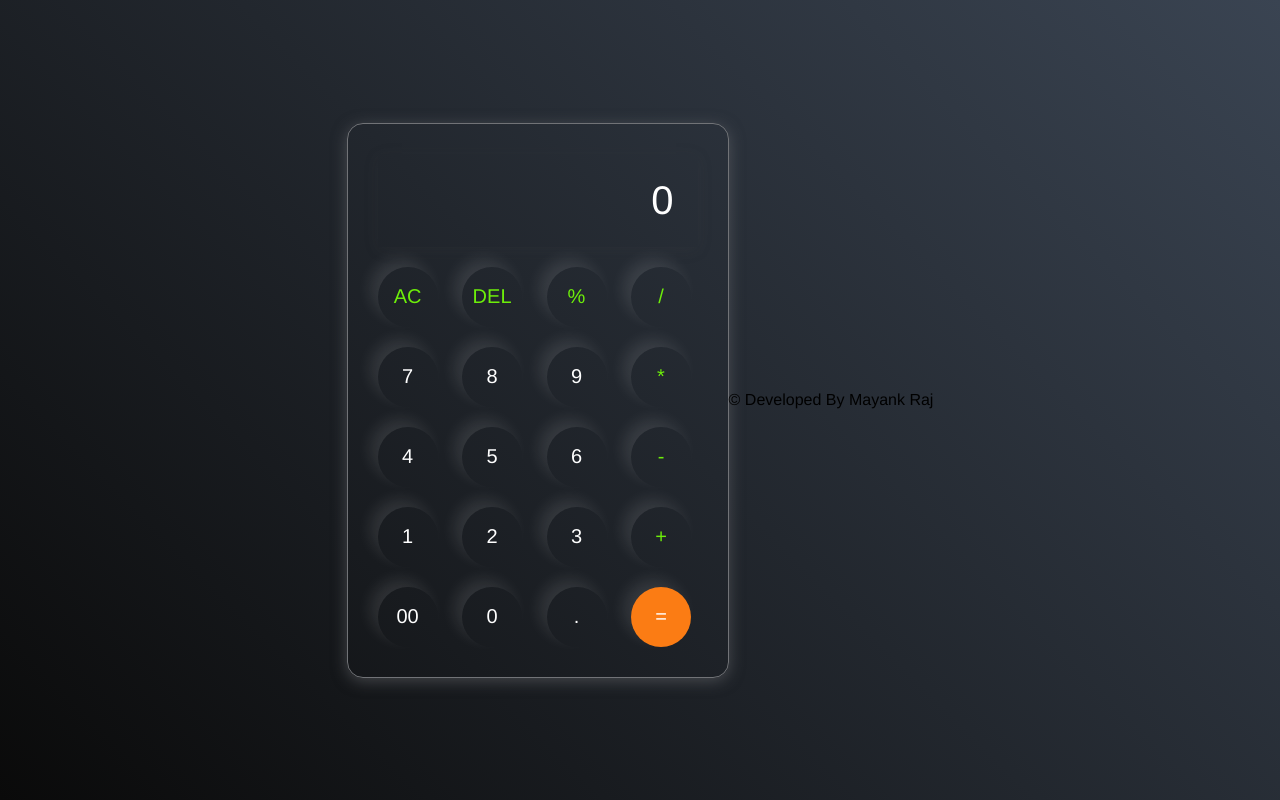
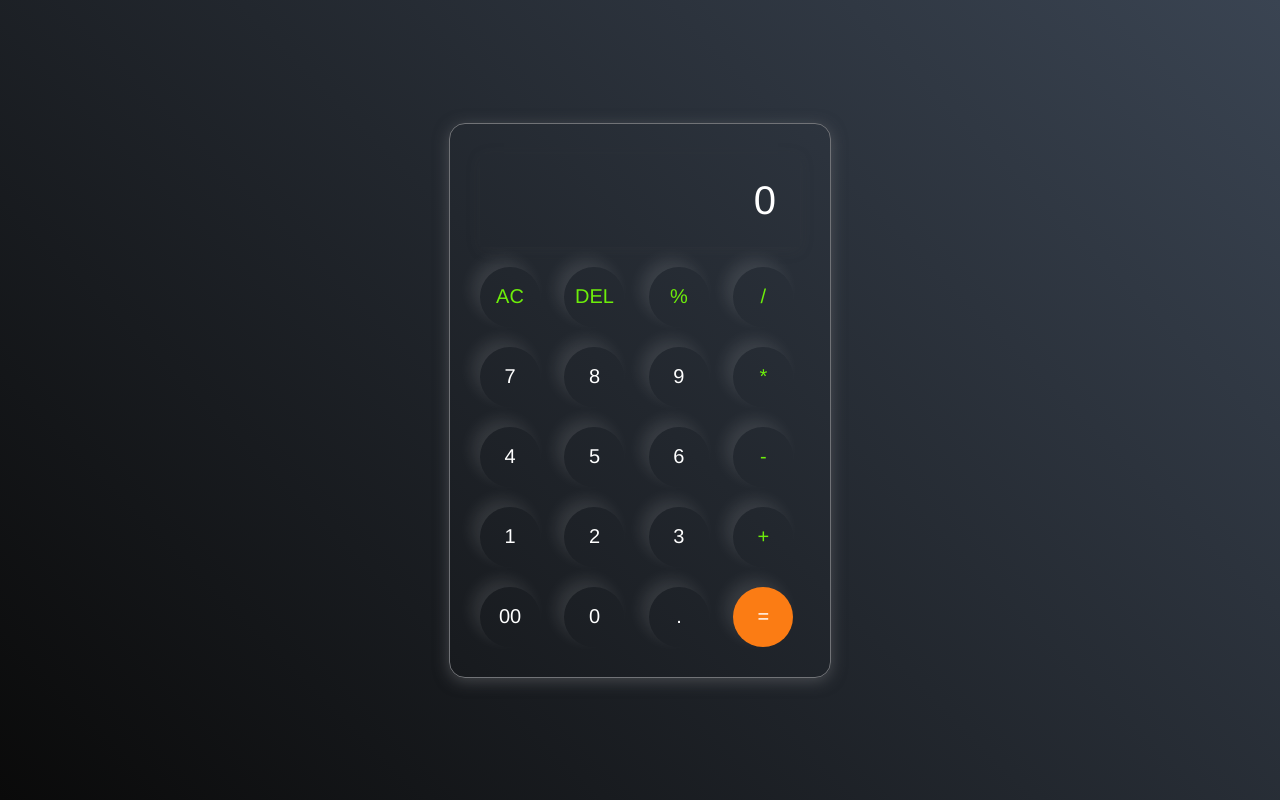
Before and after one commit to mayank679/Calculator, a plain HTML site: page index.html in a window 1280 px wide. Drawn offline with Linux system fonts and the light colour scheme.

Commit message:
Update index.html

```diff
--- a/index.html
+++ b/index.html
@@ -40,9 +40,6 @@
             <button class="equalBtn">=</button>
         </div>
     </div>
-     <footer>
-        <p> &copy; Developed By Mayank Raj</p>
-    </footer>
 
     <script src="script.js"></script>
 </body>
```
